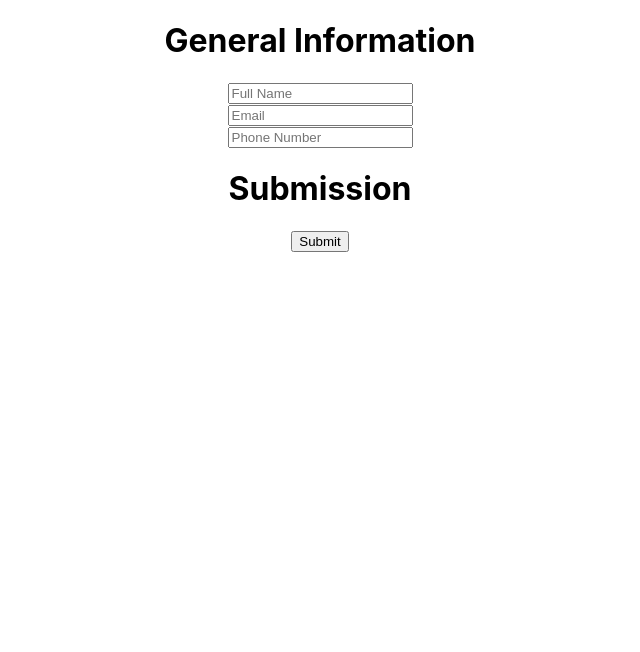
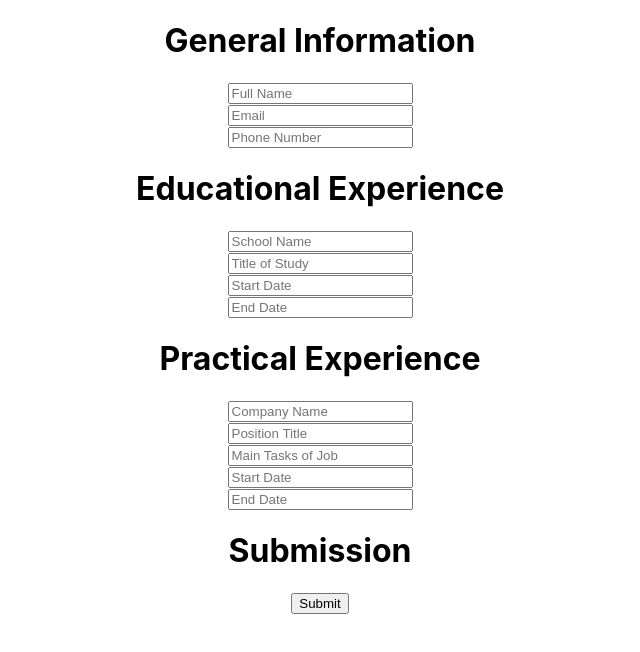
Before and after one commit to raymart-evangelista/react-cv-project, a React (Create React App) app: page / in a window 1280 px wide. Shown: the top 652 px of the page, without its empty margins (320-960 px from the left). Built offline with nearby package versions, Linux system fonts and the light colour scheme.

Commit message:
add other sections, create Submission component

```diff
--- a/src/App.js
+++ b/src/App.js
@@ -11,23 +11,23 @@ class App extends Component {
     super()
 
     this.state = {
-      inputList: [],
       generalInfo: {
-        name: 'some name',
+        name: '',
         email: '',
         phone: '',
       },
       education: {
         school: '',
         study: '',
-        date: '',
+        startDate: '',
+        endDate: '',
       },
       experience: {
         company: '',
         position: '',
         tasks: '',
-        from: '',
-        to: '',
+        startDate: '',
+        endDate: '',
       }
     }
 
@@ -41,7 +41,7 @@ class App extends Component {
   handleNameInput = childInput => {
     this.setState({
       generalInfo: {
-        name: this.state.generalInfo.name = childInput,
+        name: this.state.generalInfo.name,
         email: this.state.generalInfo.email,
         phone: this.state.generalInfo.phone
       }
@@ -52,7 +52,7 @@ class App extends Component {
     this.setState({
       generalInfo: {
         name: this.state.generalInfo.name,
-        email: this.state.generalInfo.email = childInput,
+        email: this.state.generalInfo.email,
         phone: this.state.generalInfo.phone
       }
     })
@@ -63,18 +63,124 @@ class App extends Component {
       generalInfo: {
         name: this.state.generalInfo.name,
         email: this.state.generalInfo.email,
-        phone: this.state.generalInfo.phone = childInput,
+        phone: this.state.generalInfo.phone,
+      }
+    })
+  }
+
+  handleSchoolInput = childInput => {
+    this.setState({
+      education: {
+        school: this.state.education.school,
+        study: this.state.education.study,
+        startDate: this.state.education.startDate,
+        endDate: this.state.education.endDate,
+      }
+    })
+  }
+
+  handleStudyInput = childInput => {
+    this.setState({
+      education: {
+        school: this.state.education.school,
+        study: this.state.education.study,
+        startDate: this.state.education.startDate,
+        endDate: this.state.education.endDate,
+      }
+    })
+  }
+
+  handleStudyStartInput = childInput => {
+    this.setState({
+      education: {
+        school: this.state.education.school,
+        study: this.state.education.study,
+        startDate: this.state.education.startDate,
+        endDate: this.state.education.endDate,
+      }
+    })
+  }
+
+  handleStudyEndInput = childInput => {
+    this.setState({
+      education: {
+        school: this.state.education.school,
+        study: this.state.education.study,
+        startDate: this.state.education.startDate,
+        endDate: this.state.education.endDate,
+      }
+    })
+  }
+
+  handleCompanyInput = childInput => {
+    this.setState({
+      experience: {
+        company: this.state.experience.company,
+        position: this.state.experience.position,
+        tasks: this.state.experience.tasks,
+        startDate: this.state.experience.startDate,
+        endDate: this.state.experience.endDate,
+      }
+    })
+  }
+
+  handlePositionInput = childInput => {
+    this.setState({
+      experience: {
+        company: this.state.experience.company,
+        position: this.state.experience.position,
+        tasks: this.state.experience.tasks,
+        startDate: this.state.experience.startDate,
+        endDate: this.state.experience.endDate,
+      }
+    })
+  }
+
+  handleTaskInput = childInput => {
+    this.setState({
+      experience: {
+        company: this.state.experience.company,
+        position: this.state.experience.position,
+        tasks: this.state.experience.tasks,
+        startDate: this.state.experience.startDate,
+        endDate: this.state.experience.endDate,
+      }
+    })
+  }
+
+  handleWorkStartInput = childInput => {
+    this.setState({
+      experience: {
+        company: this.state.experience.company,
+        position: this.state.experience.position,
+        tasks: this.state.experience.tasks,
+        startDate: this.state.experience.startDate,
+        endDate: this.state.experience.endDate,
+      }
+    })
+  }
+
+  handleWorkEndInput = childInput => {
+    this.setState({
+      experience: {
+        company: this.state.experience.company,
+        position: this.state.experience.position,
+        tasks: this.state.experience.tasks,
+        startDate: this.state.experience.startDate,
+        endDate: this.state.experience.endDate,
       }
     })
   }
 
   handleSubmit = e => {
-    // this.setState({
-    //   inputList: this.state.inputList.concat()
-    // })
     console.log(`the name is: ${this.state.generalInfo.name}`)
     console.log(`the email is: ${this.state.generalInfo.email}`)
     console.log(`the phone is: ${this.state.generalInfo.phone}`)
+
+
+    console.log(this.state.education.school)
+
+    console.log(this.state.experience.company)
   }
 
   render() {
@@ -85,20 +191,21 @@ class App extends Component {
           <Input handleChildInput={this.handleEmailInput} labelText='Email' label='email' />
           <Input handleChildInput={this.handlePhoneInput} labelText='Phone Number' label='phoneNumber'/>
         </Section>
-{/*
+
         <Section section='educational' sectionTitle='Educational Experience'>
-          <Input handleChildInput={handleChildInput} labelText='School Name' label='school'/>
-          <Input handleChildInput={handleChildInput} labelText='Title of Study' label='study'/>
-          <Input handleChildInput={handleChildInput} labelText='Date of Study' label='studyDate'/>
+          <Input handleChildInput={this.handleSchoolInput} labelText='School Name' label='school'/>
+          <Input handleChildInput={this.handleStudyInput} labelText='Title of Study' label='study'/>
+          <Input handleChildInput={this.handleStudyStartInput} labelText='Start Date' label='studyStartDate'/>
+          <Input handleChildInput={this.handleStudyEndInput} labelText='End Date' label='studyEndDate'/>
         </Section>
 
         <Section section='practical' sectionTitle='Practical Experience'>
-          <Input handleChildInput={handleChildInput} labelText='Company Name' label='company'/>
-          <Input handleChildInput={handleChildInput} labelText='Position Title' label='position'/>
-          <Input handleChildInput={handleChildInput} labelText='Main Tasks of Job' label='tasks'/>
-          <Input handleChildInput={handleChildInput} labelText='Date from:' label='dateFrom'/>
-          <Input handleChildInput={handleChildInput} labelText='Date until:' label='dateUntil'/>
-        </Section> */}
+          <Input handleChildInput={this.handleCompanyInput} labelText='Company Name' label='company'/>
+          <Input handleChildInput={this.handlePositionInput} labelText='Position Title' label='position'/>
+          <Input handleChildInput={this.handleTaskInput} labelText='Main Tasks of Job' label='tasks'/>
+          <Input handleChildInput={this.handleWorkStartInput} labelText='Start Date' label='workStartDate'/>
+          <Input handleChildInput={this.handleWorkEndInput} labelText='End Date' label='workEndDate'/>
+        </Section>
 
         <Section section='submission' sectionTitle='Submission'>
           {/* when button is clicked, take input values from
```
Also changed, not shown: src/components/Submission.js (added).
